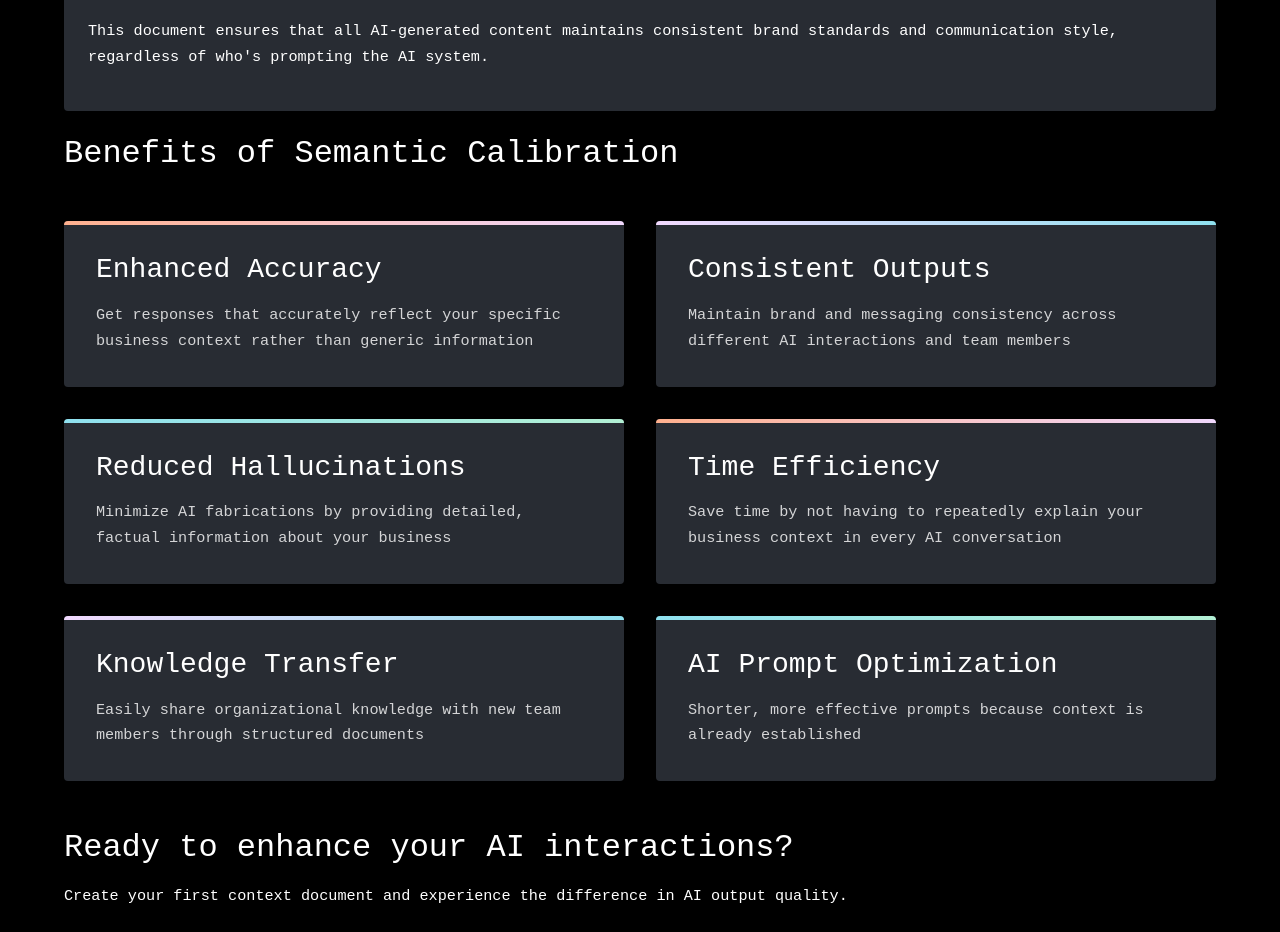
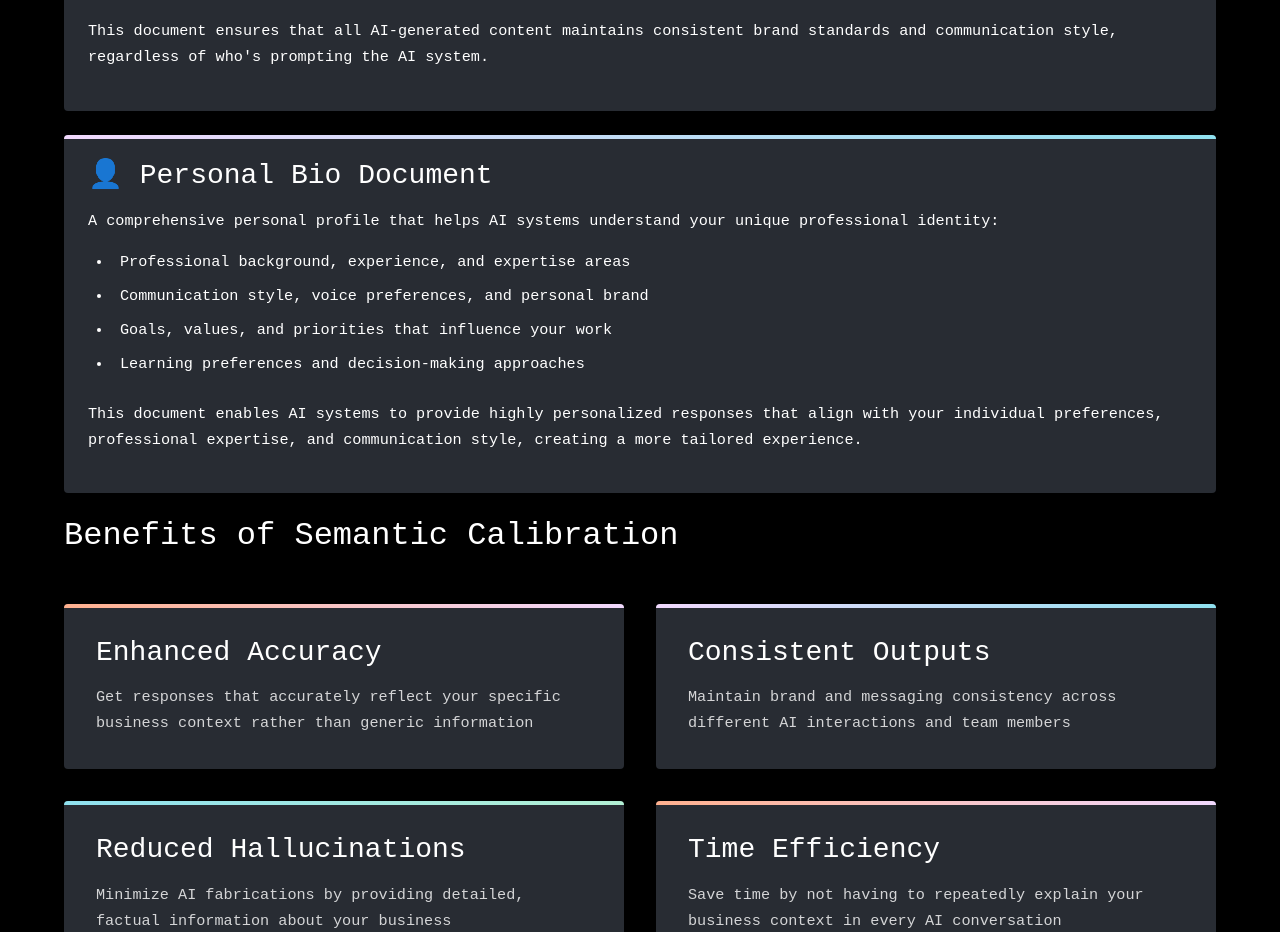
Before and after one commit to ConnorBritain/contextforge, a React (Create React App) app in the folder context-generator-src/client/: page /about in a window 1280 px wide. Shown: the part 1860-2792 px from the top of the page. Built offline with nearby package versions, Linux system fonts and the light colour scheme; no server answers; a web font is replaced by a local one.

Commit message:
Add Personal Bio Document to UI
- Added Personal Bio Document card to HomePage with custom icon
- Added detailed Personal Bio Document description to AboutPage
- Maintained consistent UI styling with existing document types

```diff
--- a/context-generator-src/client/src/pages/AboutPage.jsx
+++ b/context-generator-src/client/src/pages/AboutPage.jsx
@@ -84,6 +84,18 @@ const AboutPage = () => {
           </ul>
           <p>This document ensures that all AI-generated content maintains consistent brand standards and communication style, regardless of who's prompting the AI system.</p>
         </div>
+
+        <div className="document-type">
+          <h3>👤 Personal Bio Document</h3>
+          <p>A comprehensive personal profile that helps AI systems understand your unique professional identity:</p>
+          <ul>
+            <li>Professional background, experience, and expertise areas</li>
+            <li>Communication style, voice preferences, and personal brand</li>
+            <li>Goals, values, and priorities that influence your work</li>
+            <li>Learning preferences and decision-making approaches</li>
+          </ul>
+          <p>This document enables AI systems to provide highly personalized responses that align with your individual preferences, professional expertise, and communication style, creating a more tailored experience.</p>
+        </div>
       </div>
 
       <div className="about-section">
--- a/context-generator-src/client/src/pages/HomePage.jsx
+++ b/context-generator-src/client/src/pages/HomePage.jsx
@@ -70,6 +70,17 @@ const HomePage = () => {
             <h3>AI Style Guide</h3>
             <p>Advanced AI calibration document for consistently aligning AI-generated content with your brand voice, terminology preferences, and communication standards across all platforms.</p>
           </div>
+
+          <div className="feature-card">
+            <div className="feature-icon">
+              <svg width="48" height="48" viewBox="0 0 24 24" fill="none" xmlns="http://www.w3.org/2000/svg">
+                <path d="M12 12C14.21 12 16 10.21 16 8C16 5.79 14.21 4 12 4C9.79 4 8 5.79 8 8C8 10.21 9.79 12 12 12Z" fill="#6fe4c6"/>
+                <path d="M12 14C9.33 14 4 15.34 4 18V20H20V18C20 15.34 14.67 14 12 14Z" fill="#dc97ff"/>
+              </svg>
+            </div>
+            <h3>Personal Bio Document</h3>
+            <p>Comprehensive personal profile that helps AI systems understand your professional background, expertise, communication style, and preferences to generate more personalized and contextually relevant outputs.</p>
+          </div>
         </div>
       </div>
 
```
